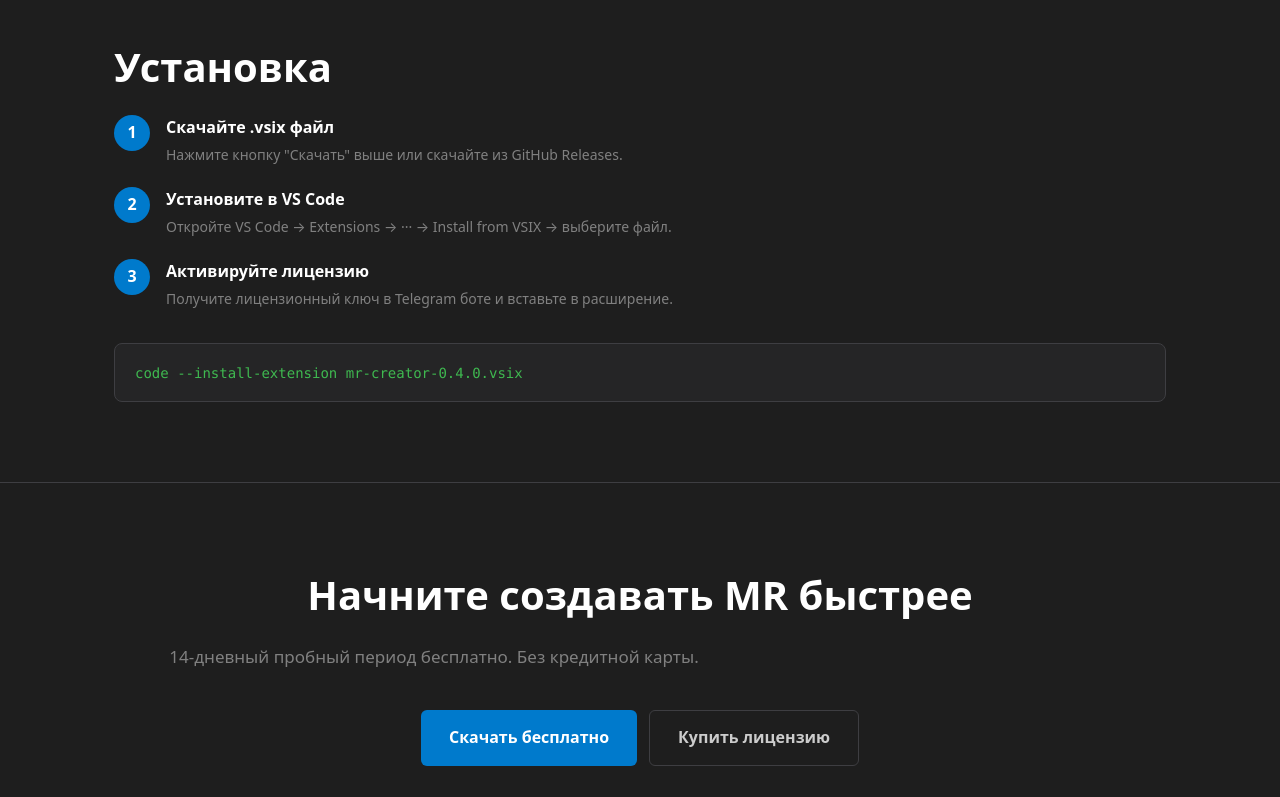
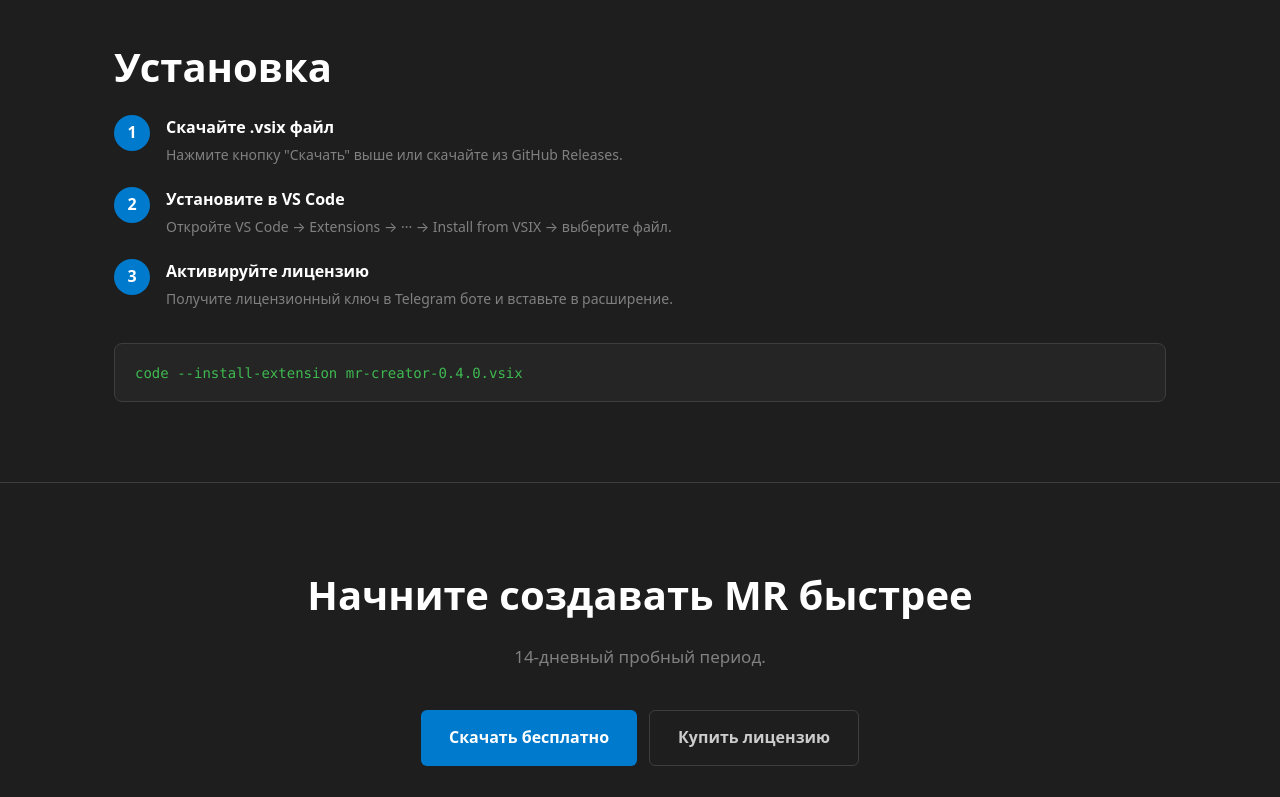
Before and after one commit to a1phaZ/mr-creator-landing, a plain HTML site: page docs/index.html in a window 1280 px wide. Shown: the part 2000-2797 px from the top of the page. Drawn offline with Linux system fonts and the light colour scheme.

Commit message:
fix(landing): center CTA text, simplify trial message

```diff
--- a/docs/index.html
+++ b/docs/index.html
@@ -173,7 +173,7 @@
   <section class="section cta">
     <div class="container">
       <h2 class="section-title" data-ru="Начните создавать MR быстрее" data-en="Start creating MRs faster">Начните создавать MR быстрее</h2>
-      <p class="section-desc" data-ru="14-дневный пробный период бесплатно. Без кредитной карты." data-en="14-day free trial. No credit card required.">14-дневный пробный период бесплатно. Без кредитной карты.</p>
+      <p class="section-desc" data-ru="14-дневный пробный период." data-en="14-day free trial.">14-дневный пробный период.</p>
       <div class="cta-buttons">
         <a href="https://github.com/a1phaZ/mr-creator-landing/releases/latest" class="btn btn-primary btn-lg">
           <span data-ru="Скачать бесплатно" data-en="Download Free">Скачать бесплатно</span>
--- a/docs/style.css
+++ b/docs/style.css
@@ -218,7 +218,7 @@ body {
   font-size: 17px;
   color: var(--text-dim);
   max-width: 640px;
-  margin-bottom: 40px;
+  margin: 0 auto 40px;
 }
 
 .killer-feature {
```
